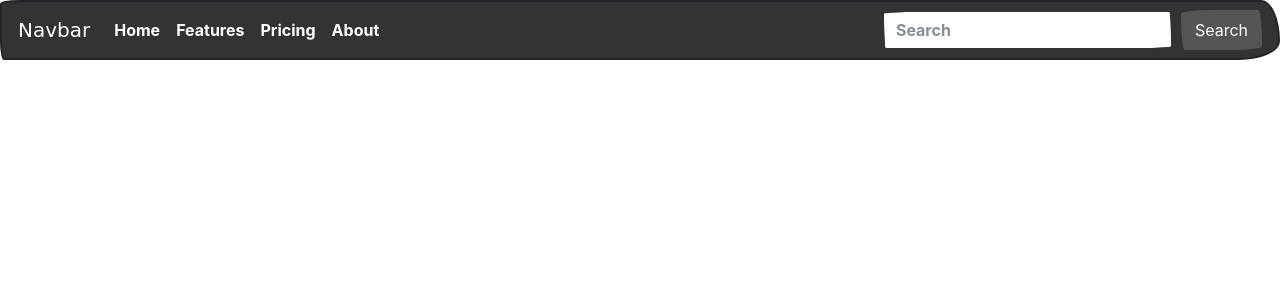
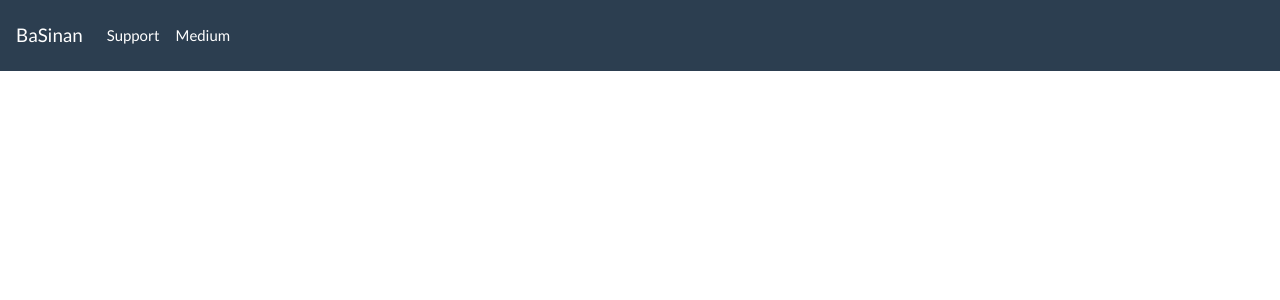
Before and after one commit to SinanDaroukh/profanapp, a Symfony app: template templates/base.html.twig in a window 1280 px wide. Shown: the top 300 px of the page. Run offline with Twig, Linux system fonts and the light colour scheme; the template is opened without the code that fills it, so the values that code supplies are empty; some libraries are stand-ins or nearby versions; some web fonts are replaced.

Commit message:
modification médium : add, supr, modif, recherche

```diff
--- a/composer.json
+++ b/composer.json
@@ -27,6 +27,7 @@
         "symfony/yaml": "4.2.*"
     },
     "require-dev": {
+        "doctrine/doctrine-fixtures-bundle": "^3.1",
         "symfony/debug-pack": "*",
         "symfony/maker-bundle": "^1.0",
         "symfony/profiler-pack": "^1.0",
--- a/config/bundles.php
+++ b/config/bundles.php
@@ -14,4 +14,5 @@ return [
     Symfony\Bundle\DebugBundle\DebugBundle::class => ['dev' => true, 'test' => true],
     Symfony\Bundle\MakerBundle\MakerBundle::class => ['dev' => true],
     Symfony\Bundle\WebServerBundle\WebServerBundle::class => ['dev' => true],
+    Doctrine\Bundle\FixturesBundle\DoctrineFixturesBundle::class => ['dev' => true, 'test' => true],
 ];
--- a/templates/base.html.twig
+++ b/templates/base.html.twig
@@ -1,37 +1,28 @@
 <!DOCTYPE html>
 <html>
     <head>
-        <link href="https://bootswatch.com/4/sketchy/bootstrap.css" type="text/css" rel="stylesheet" />
+        <link href="https://bootswatch.com/4/flatly/bootstrap.min.css" type="text/css" rel="stylesheet" />
         <meta charset="UTF-8">
         <title>{% block title %}Welcome!{% endblock %}</title>
         {% block stylesheets %}{% endblock %}
     </head>
     <body>
     <nav class="navbar navbar-expand-lg navbar-dark bg-primary">
-        <a class="navbar-brand" href="#">Navbar</a>
-        <button class="navbar-toggler" type="button" data-toggle="collapse" data-target="#navbarColor01" aria-controls="navbarColor01" aria-expanded="false" aria-label="Toggle navigation">
+        <a class="navbar-brand" href="{{ path('medium') }}">BaSinan</a>
+
+        <button class="navbar-toggler" type="button" data-toggle="collapse" data-target="navbarColor01" aria-controls="navbarColor01" aria-expanded="false" aria-label="Toggle navigation">
             <span class="navbar-toggler-icon"></span>
         </button>
 
         <div class="collapse navbar-collapse" id="navbarColor01">
             <ul class="navbar-nav mr-auto">
-                <li class="nav-item active">
-                    <a class="nav-link" href="#">Home <span class="sr-only">(current)</span></a>
+                <li class="nav-item">
+                    <a class="nav-link" href="{{ path('support') }}">Support <span class="sr-only">(current)</span></a>
                 </li>
                 <li class="nav-item">
-                    <a class="nav-link" href="#">Features</a>
-                </li>
-                <li class="nav-item">
-                    <a class="nav-link" href="#">Pricing</a>
-                </li>
-                <li class="nav-item">
-                    <a class="nav-link" href="#">About</a>
+                    <a class="nav-link" href="{{ path('medium') }}">Medium</a>
                 </li>
             </ul>
-            <form class="form-inline my-2 my-lg-0">
-                <input class="form-control mr-sm-2" type="text" placeholder="Search">
-                <button class="btn btn-secondary my-2 my-sm-0" type="submit">Search</button>
-            </form>
         </div>
     </nav>
 
```
Also changed, not shown: src/Migrations/Version20190320101333.php (deleted, +0 -35 lines), 3 other files.
